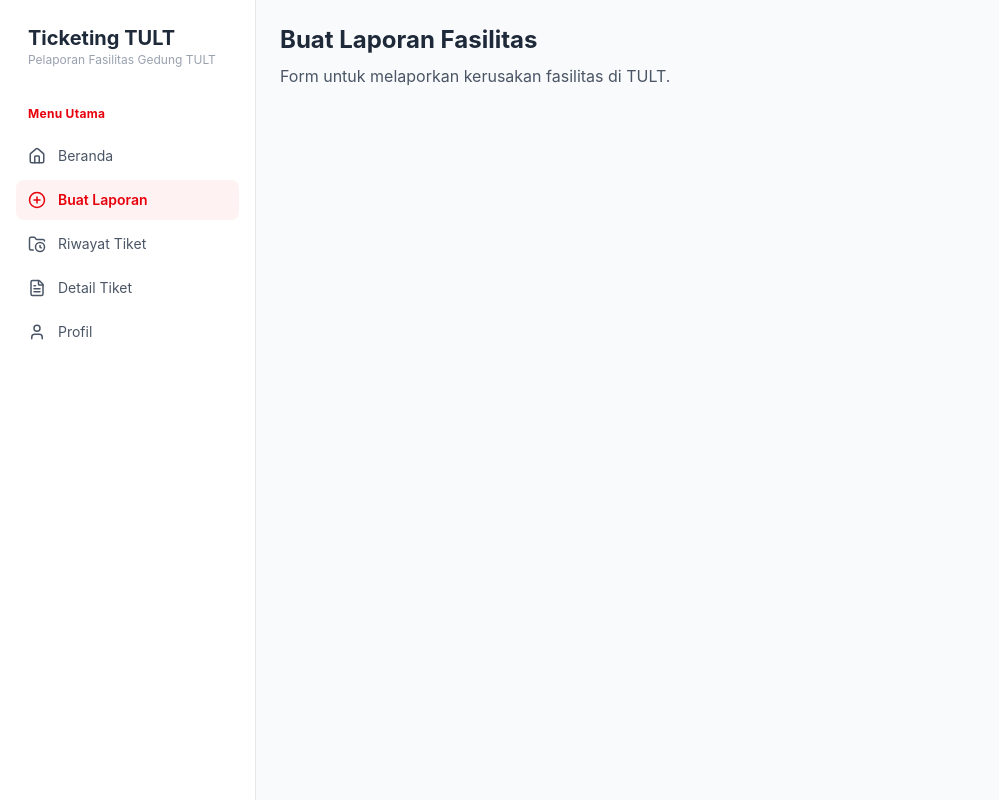
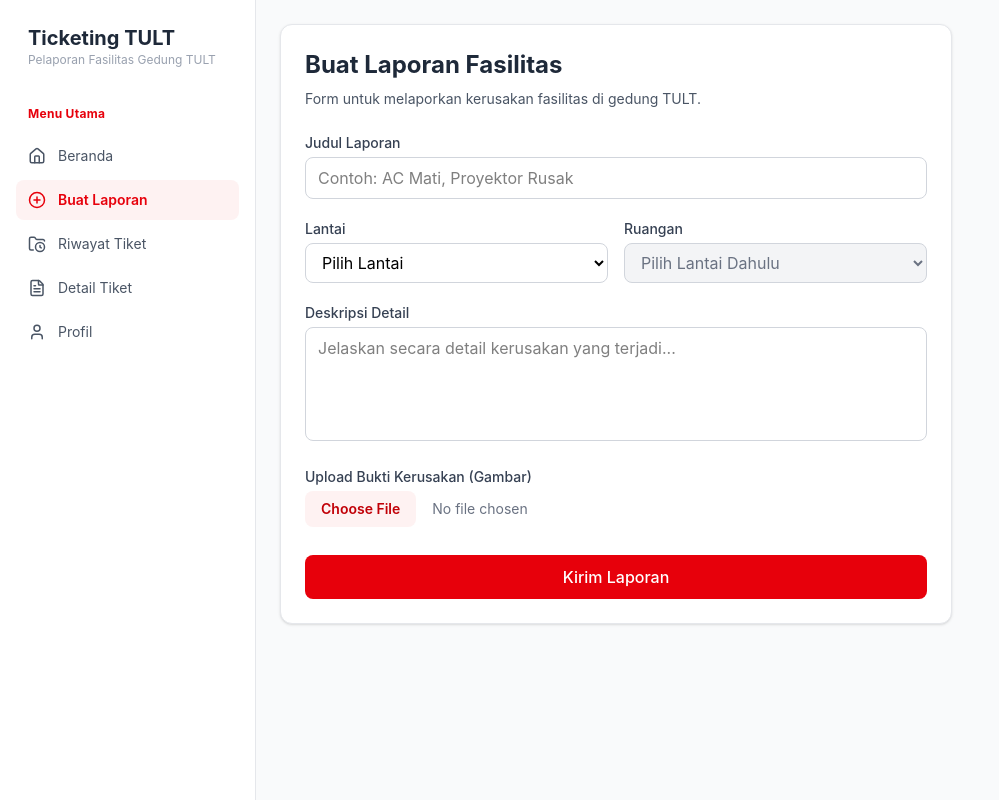
Before and after one commit to Kuzhano/TicketingForTULT, a React (Vite) app: page /create in a window 1280 px wide. Shown: the whole page, without its empty margins (0-999 px from the left). Built offline with nearby package versions, Linux system fonts and the light colour scheme.

Commit message:
add create ticket feature

```diff
--- a/src/pages/CreateTicket.jsx
+++ b/src/pages/CreateTicket.jsx
@@ -1,8 +1,178 @@
+import { useState } from 'react';
+import { useNavigate } from 'react-router-dom';
+
 export default function CreateTicket() {
+  const navigate = useNavigate();
+
+  const [formData, setFormData] = useState({
+    judul: '',
+    lantai: '',
+    ruangan: '',
+    deskripsi: '',
+    bukti: null
+  });
+
+  const totalLantai = 20;
+  const ruanganPerLantai = 18;
+
+  const handleChange = (e) => {
+    const { name, value } = e.target;
+
+    setFormData(prev => {
+      const updatedData = { ...prev, [name]: value };
+
+      if (name === 'lantai') {
+        if (value === 'Basement') {
+          updatedData.ruangan = 'Area Basement';
+        } else {
+          updatedData.ruangan = '';
+        }
+      }
+
+      return updatedData;
+    });
+  };
+
+  const handleFileChange = (e) => {
+    setFormData(prev => ({ ...prev, bukti: e.target.files[0] }));
+  };
+
+  const handleSubmit = (e) => {
+    e.preventDefault();
+    const existingTickets = JSON.parse(localStorage.getItem('tult_tickets')) || [];
+
+    const newTicket = {
+      id: Date.now(),
+      judul: formData.judul,
+      lantai: formData.lantai,
+      ruangan: formData.ruangan,
+      deskripsi: formData.deskripsi,
+      namaFileBukti: formData.bukti ? formData.bukti.name : 'Tidak ada file',
+      status: 'Menunggu',
+      tanggal: new Date().toLocaleDateString('id-ID')
+    };
+
+    existingTickets.push(newTicket);
+    localStorage.setItem('tult_tickets', JSON.stringify(existingTickets));
+    alert('Laporan kerusakan fasilitas berhasil dikirim!');
+    navigate('/history');
+  };
+
+  const getRuanganOptions = () => {
+    if (!formData.lantai || formData.lantai === 'Basement') return [];
+
+    const lantaiStr = formData.lantai.toString().padStart(2, '0');
+    return Array.from({ length: ruanganPerLantai }, (_, i) => {
+      const ruanganStr = (i + 1).toString().padStart(2, '0');
+      return `TULT.${lantaiStr}.${ruanganStr}`;
+    });
+  };
+
   return (
-    <div>
-      <h2 className="text-2xl font-bold text-gray-800 mb-2">Buat Laporan Fasilitas</h2>
-      <p className="text-gray-600">Form untuk melaporkan kerusakan fasilitas di TULT.</p>
+    <div className="max-w-2xl bg-white p-6 rounded-xl border border-gray-200 shadow-sm">
+      <div className="mb-6">
+        <h2 className="text-2xl font-bold text-gray-800 mb-2">Buat Laporan Fasilitas</h2>
+        <p className="text-gray-600 text-sm">Form untuk melaporkan kerusakan fasilitas di gedung TULT.</p>
+      </div>
+
+      <form onSubmit={handleSubmit} className="space-y-5">
+        <div>
+          <label className="block text-sm font-medium text-gray-700 mb-1">Judul Laporan</label>
+          <input
+            type="text"
+            name="judul"
+            required
+            value={formData.judul}
+            onChange={handleChange}
+            placeholder="Contoh: AC Mati, Proyektor Rusak"
+            className="w-full px-3 py-2 border border-gray-300 rounded-lg focus:outline-none focus:ring-2 focus:ring-red-500 focus:border-transparent transition-colors"
+          />
+        </div>
+
+        <div className="grid grid-cols-1 md:grid-cols-2 gap-4">
+          <div>
+            <label className="block text-sm font-medium text-gray-700 mb-1">Lantai</label>
+            <select
+              name="lantai"
+              required
+              value={formData.lantai}
+              onChange={handleChange}
+              className="w-full px-3 py-2 border border-gray-300 rounded-lg focus:outline-none focus:ring-2 focus:ring-red-500 focus:border-transparent bg-white"
+            >
+              <option value="" disabled>Pilih Lantai</option>
+              <option value="Basement">Basement</option>
+              {Array.from({ length: totalLantai }, (_, i) => i + 1).map(num => (
+                <option key={num} value={num}>
+                  Lantai {num}
+                </option>
+              ))}
+            </select>
+          </div>
+
+          <div>
+            <label className="block text-sm font-medium text-gray-700 mb-1">Ruangan</label>
+            <select
+              name="ruangan"
+              required={formData.lantai !== 'Basement'}
+              value={formData.ruangan}
+              onChange={handleChange}
+              disabled={!formData.lantai || formData.lantai === 'Basement'}
+              className="w-full px-3 py-2 border border-gray-300 rounded-lg focus:outline-none focus:ring-2 focus:ring-red-500 focus:border-transparent bg-white disabled:bg-gray-100 disabled:text-gray-500"
+            >
+              <option value="" disabled>
+                {!formData.lantai
+                  ? 'Pilih Lantai Dahulu'
+                  : formData.lantai === 'Basement'
+                    ? 'Tidak ada ruangan (Area Terbuka)'
+                    : 'Pilih Ruangan'}
+              </option>
+
+              {formData.lantai === 'Basement' && (
+                <option value="Area Basement">Area Basement / Umum</option>
+              )}
+
+              {getRuanganOptions().map(ruangan => (
+                <option key={ruangan} value={ruangan}>
+                  {ruangan}
+                </option>
+              ))}
+            </select>
+          </div>
+        </div>
+
+        <div>
+          <label className="block text-sm font-medium text-gray-700 mb-1">Deskripsi Detail</label>
+          <textarea
+            name="deskripsi"
+            required
+            rows="4"
+            value={formData.deskripsi}
+            onChange={handleChange}
+            placeholder="Jelaskan secara detail kerusakan yang terjadi..."
+            className="w-full px-3 py-2 border border-gray-300 rounded-lg focus:outline-none focus:ring-2 focus:ring-red-500 focus:border-transparent transition-colors resize-none"
+          ></textarea>
+        </div>
+
+        <div>
+          <label className="block text-sm font-medium text-gray-700 mb-1">Upload Bukti Kerusakan (Gambar)</label>
+          <input
+            type="file"
+            name="bukti"
+            accept="image/*"
+            onChange={handleFileChange}
+            className="w-full text-sm text-gray-500 file:mr-4 file:py-2 file:px-4 file:rounded-lg file:border-0 file:text-sm file:font-semibold file:bg-red-50 file:text-red-700 hover:file:bg-red-100 transition-colors"
+          />
+        </div>
+
+        <div className="pt-2">
+          <button
+            type="submit"
+            className="w-full bg-red-600 hover:bg-red-700 text-white font-medium py-2.5 px-4 rounded-lg transition-colors focus:outline-none focus:ring-2 focus:ring-red-500 focus:ring-offset-2"
+          >
+            Kirim Laporan
+          </button>
+        </div>
+      </form>
     </div>
   );
 }
```
